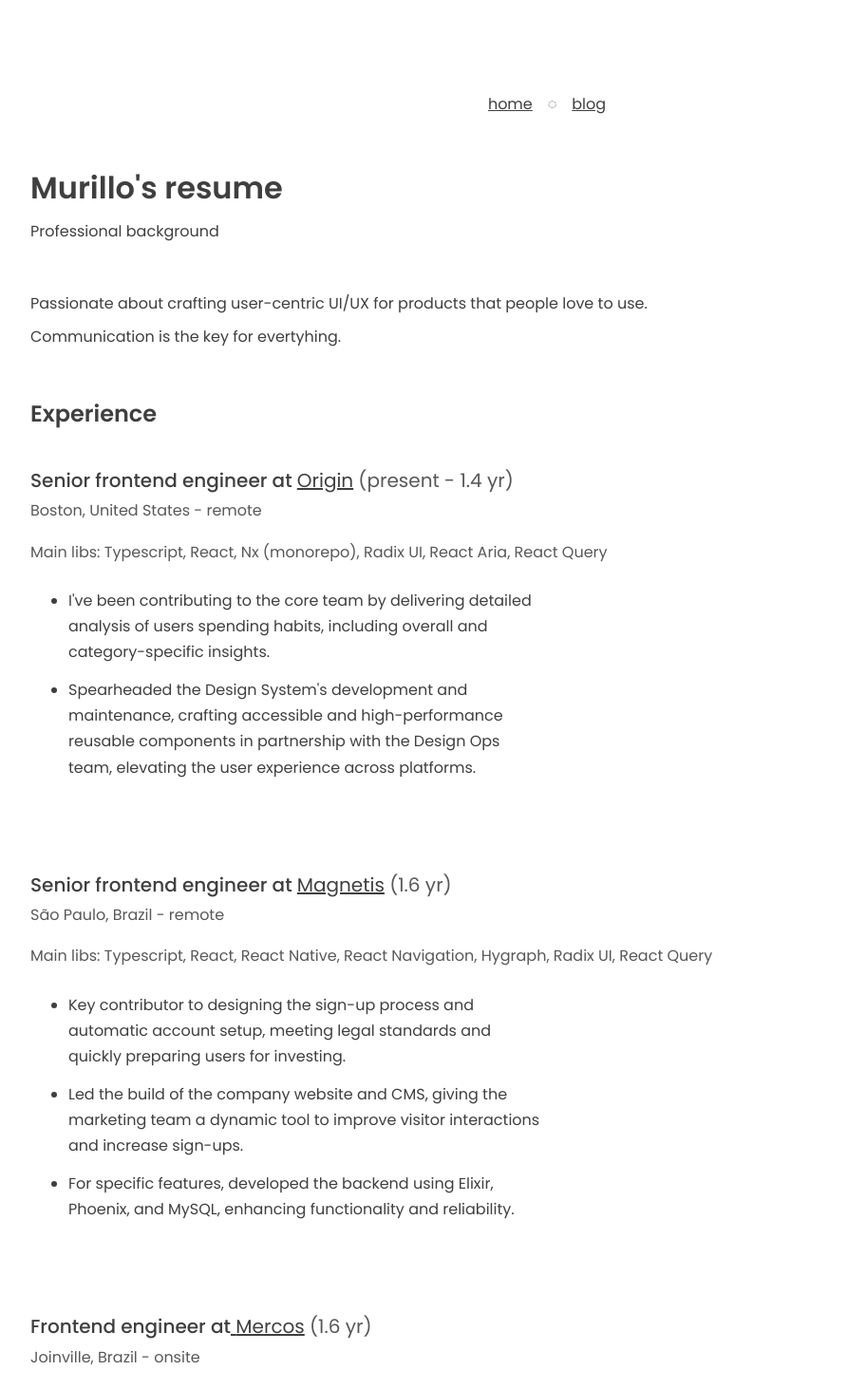
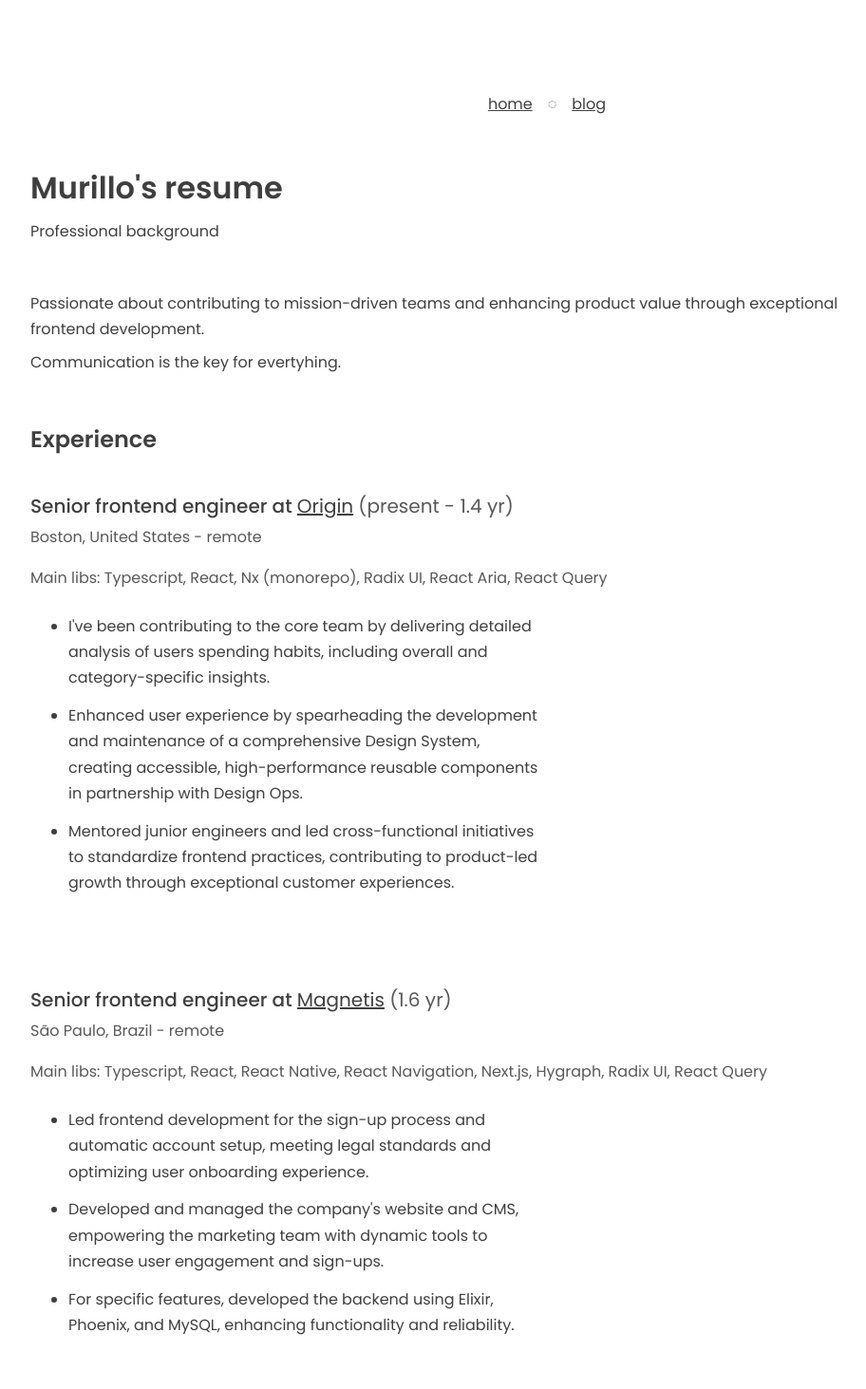
Before and after one commit to murillo94/site, a Next.js app: page /resume in a window 1280 px wide. Shown: the top 1463 px of the page at 95% size, without its empty margins (64-976 px from the left). Built offline with nearby package versions, Linux system fonts and the light colour scheme.

Commit message:
refactor: improve resume copy

```diff
--- a/src/app/resume/page.tsx
+++ b/src/app/resume/page.tsx
@@ -51,8 +51,8 @@ export default function Home() {
       </div>
       <div className={styles.description}>
         <p>
-          Passionate about crafting user-centric UI/UX for products that people
-          love to use.
+          Passionate about contributing to mission-driven teams and enhancing
+          product value through exceptional frontend development.
         </p>
         <p>Communication is the key for evertyhing.</p>
       </div>
@@ -95,10 +95,15 @@ export default function Home() {
                 and category-specific insights.
               </li>
               <li>
-                Spearheaded the Design System&apos;s development and
-                maintenance, crafting accessible and high-performance reusable
-                components in partnership with the Design Ops team, elevating
-                the user experience across platforms.
+                Enhanced user experience by spearheading the development and
+                maintenance of a comprehensive Design System, creating
+                accessible, high-performance reusable components in partnership
+                with Design Ops.
+              </li>
+              <li>
+                Mentored junior engineers and led cross-functional initiatives
+                to standardize frontend practices, contributing to product-led
+                growth through exceptional customer experiences.
               </li>
             </ul>
           </div>
@@ -117,21 +122,21 @@ export default function Home() {
             </p>
             <p className={styles.experienceLibs}>
               Main libs: Typescript, React, React Native, React Navigation,
-              Hygraph, Radix UI, React Query
+              Next.js, Hygraph, Radix UI, React Query
             </p>
             <ul className={styles.list}>
               {/* <li>
                 Magnetis is the first digital investment manager in Brazil.
               </li> */}
               <li>
-                Key contributor to designing the sign-up process and automatic
-                account setup, meeting legal standards and quickly preparing
-                users for investing.
+                Led frontend development for the sign-up process and automatic
+                account setup, meeting legal standards and optimizing user
+                onboarding experience.
               </li>
               <li>
-                Led the build of the company website and CMS, giving the
-                marketing team a dynamic tool to improve visitor interactions
-                and increase sign-ups.
+                Developed and managed the company&apos;s website and CMS,
+                empowering the marketing team with dynamic tools to increase
+                user engagement and sign-ups.
               </li>
               <li>
                 For specific features, developed the backend using Elixir,
@@ -197,7 +202,7 @@ export default function Home() {
             <ul className={styles.list}>
               {/* <li>SaleSpots is a market intelligence to find new customers.</li> */}
               <li>
-                Played a pivotal role in designing the frontend for
+                Played a crucial role in designing the frontend for
                 SaleSpots&apos; market intelligence app, focusing on creating a
                 fast, accessible, and scalable Progressive Web App (PWA).
               </li>
```
